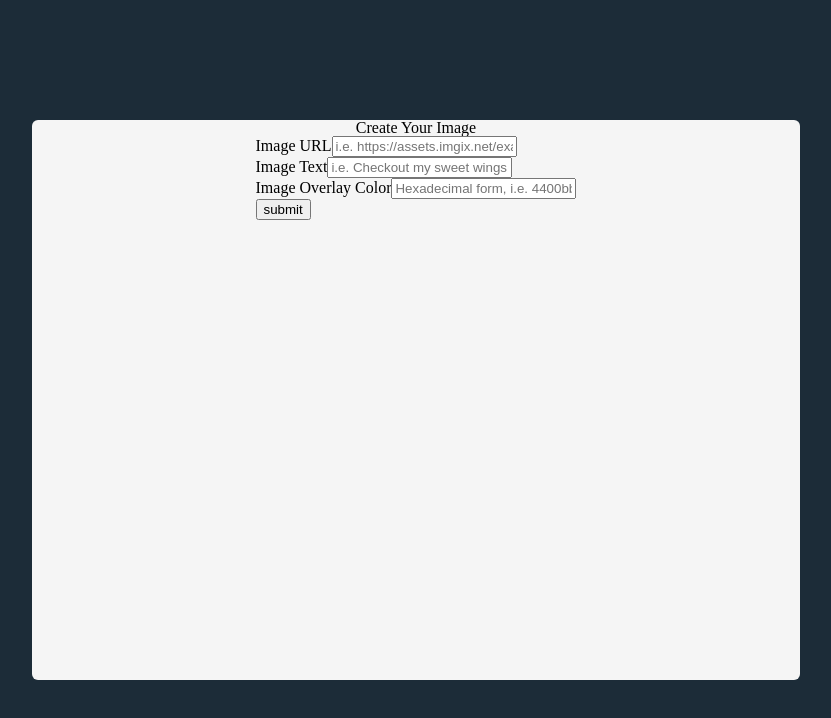
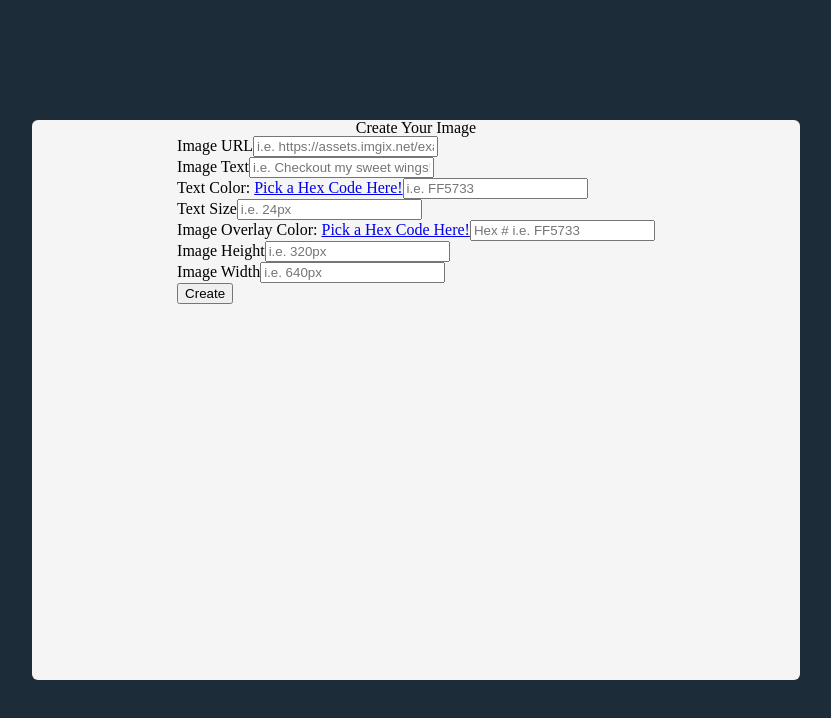
Before and after one commit to robstrass/imgix-takehome, a React (Create React App) app: page / in a window 1280 px wide. Shown: the top 718 px of the page, without its empty margins (224-1055 px from the left). Built offline with nearby package versions, Linux system fonts and the light colour scheme.

Commit message:
placed form in sep component, finished off inputs structure

```diff
--- /dev/null
+++ b/src/Components/Form/index.js
@@ -0,0 +1,134 @@
+import React, { useState } from 'react';
+
+import style from './form.module.css';
+
+export default function Form({ setParameters }) {
+    const [imgUrl, setImgUrl] = useState('');
+    const [imgText, setImgText] = useState('');
+    const [imgBlend, setImgBlend] = useState('');
+    const [height, setHeight] = useState('');
+    const [width, setWidth] = useState('');
+    const [textColor, setTextColor] = useState('');
+    const [textSize, setTextSize] = useState('');
+
+    return (
+        <>
+            <form className={style.mainForm}>
+                <div className={style.mainInputWrapper}>
+                    <label
+                        className={style.mainLabel}
+                        htmlFor='imgLink'
+                    >
+                        Image URL
+                    </label>
+                    <input
+                        className={style.mainInput}
+                        id='imgLink'
+                        placeholder='i.e. https://assets.imgix.net/examples/butterfly.jpg'
+                        value={imgUrl}
+                        onChange={e => setImgUrl(e.target.value)}
+                    />
+                </div>
+                <div className={style.mainInputWrapper}>
+                    <label
+                        className={style.mainLabel}
+                        htmlFor='imgText'
+                    >
+                        Image Text
+                    </label>
+                    <input
+                        className={style.mainInput}
+                        id='imgText'
+                        placeholder='i.e. Checkout my sweet wings!'
+                        value={imgText}
+                        onChange={e => setImgText(e.target.value)}
+                    />
+                </div>
+                <div className={style.mainInputWrapper}>
+                    <label
+                        className={style.mainLabel}
+                        htmlFor='textColor'
+                    >
+                        Text Color: <span className={style.mainSpan}>
+                            <a href='https://htmlcolorcodes.com/color-picker/'>Pick a Hex Code Here!</a>
+                        </span>
+                    </label>
+                    <input
+                        className={style.mainInput}
+                        id='textColor'
+                        placeholder='i.e. FF5733'
+                        value={textColor}
+                        onChange={e => setTextColor(e.target.value)}
+                    />
+                </div>
+                <div className={style.mainInputWrapper}>
+                    <label
+                        className={style.mainLabel}
+                        htmlFor='textSize'
+                    >
+                        Text Size
+                    </label>
+                    <input
+                        className={style.mainInput}
+                        id='textSize'
+                        placeholder='i.e. 24px'
+                        value={textSize}
+                        onChange={e => setTextSize(e.target.value)}
+                    />
+                </div>
+                <div className={style.mainInputWrapper}>
+                    <label
+                        className={style.mainLabel}
+                        htmlFor='imgBlend'
+                    >
+                        Image Overlay Color: <span className={style.mainSpan}>
+                            <a href='https://htmlcolorcodes.com/color-picker/'>Pick a Hex Code Here!</a>
+                        </span>
+                    </label>
+                    <input
+                        className={style.mainInput}
+                        id='imgBlend'
+                        placeholder='Hex # i.e. FF5733'
+                        value={imgBlend}
+                        onChange={e => setImgBlend(e.target.value)}
+                    />
+                </div>
+                <div className={style.mainInputWrapper}>
+                    <label
+                        className={style.mainLabel}
+                        htmlFor='height'
+                    >
+                        Image Height
+                    </label>
+                    <input
+                        className={style.mainInput}
+                        id='height'
+                        placeholder='i.e. 320px'
+                        value={height}
+                        onChange={e => setHeight(e.target.value)}
+                    />
+                </div>
+                <div className={style.mainInputWrapper}>
+                    <label
+                        className={style.mainLabel}
+                        htmlFor='width'
+                    >
+                        Image Width
+                    </label>
+                    <input
+                        className={style.mainInput}
+                        id='width'
+                        placeholder='i.e. 640px'
+                        value={width}
+                        onChange={e => setWidth(e.target.value)}
+                    />
+                </div>
+                <button
+                    className={style.mainButton}
+                >
+                    Create
+                </button>
+            </form>
+        </>
+    )
+}
--- a/src/Components/Main/index.js
+++ b/src/Components/Main/index.js
@@ -1,11 +1,19 @@
 import React, { useState } from 'react';
+
+import Form from '../Form'
 
 import style from './main.module.css';
 
 export default function Main() {
+    const [parameters, setParameters] = useState({});
+
     const [imgUrl, setImgUrl] = useState('');
     const [imgText, setImgText] = useState('');
     const [imgBlend, setImgBlend] = useState('');
+    const [height, setHeight] = useState('');
+    const [width, setWidth] = useState('');
+    const [textColor, setTextColor] = useState('');
+    const [textsize, setTextSize] = useState('');
 
     return (
         <div className={style.mainContainer}>
@@ -13,58 +21,23 @@ export default function Main() {
                 <h1 className={style.mainTitle}>
                     Create Your Image
                 </h1>
-                <form className={style.mainForm}>
-                    <div className={style.mainInputWrapper}>
-                        <label
-                            className={style.mainLabel}
-                            htmlFor='imgLink'
-                        >
-                            Image URL
-                        </label>
-                        <input
-                            className={style.mainInput}
-                            id='imgLink'
-                            placeholder='i.e. https://assets.imgix.net/examples/butterfly.jpg'
-                            value={imgUrl}
-                            onChange={e => setImgUrl(e.target.value)}
-                        />
-                    </div>
-                    <div className={style.mainInputWrapper}>
-                        <label
-                            className={style.mainLabel}
-                            htmlFor='imgText'
-                        >
-                            Image Text
-                        </label>
-                        <input
-                            className={style.mainInput}
-                            id='imgText'
-                            placeholder='i.e. Checkout my sweet wings!'
-                            value={imgText}
-                            onChange={e => setImgText(e.target.value)}
-                        />
-                    </div>
-                    <div className={style.mainInputWrapper}>
-                        <label
-                            className={style.mainLabel}
-                            htmlFor='imgBlend'
-                        >
-                            Image Overlay Color
-                        </label>
-                        <input
-                            className={style.mainInput}
-                            id='imgBlend'
-                            placeholder='Hexadecimal form, i.e. 4400bb'
-                            value={imgBlend}
-                            onChange={e => setImgBlend(e.target.value)}
-                        />
-                    </div>
-                    <button
-                        className={style.mainButton}
-                    >
-                        submit
-                    </button>
-                </form>
+                <Form
+                    setParameters={setParameters}
+                    imgUrl={imgUrl}
+                    setImgUrl={setImgUrl}
+                    imgText={imgText}
+                    setImgText={setImgText}
+                    imgBlend={imgBlend}
+                    setImgBlend={setImgBlend}
+                    height={height}
+                    setHeight={setHeight}
+                    width={width}
+                    setWidth={setWidth}
+                    textColor={textColor}
+                    setTextColor={setTextColor}
+                    textsize={textsize}
+                    setTextSize={setTextSize}
+                />
             </div>
         </div>
     )
```
Also changed, not shown: src/Components/Form/form.module.css (added).
